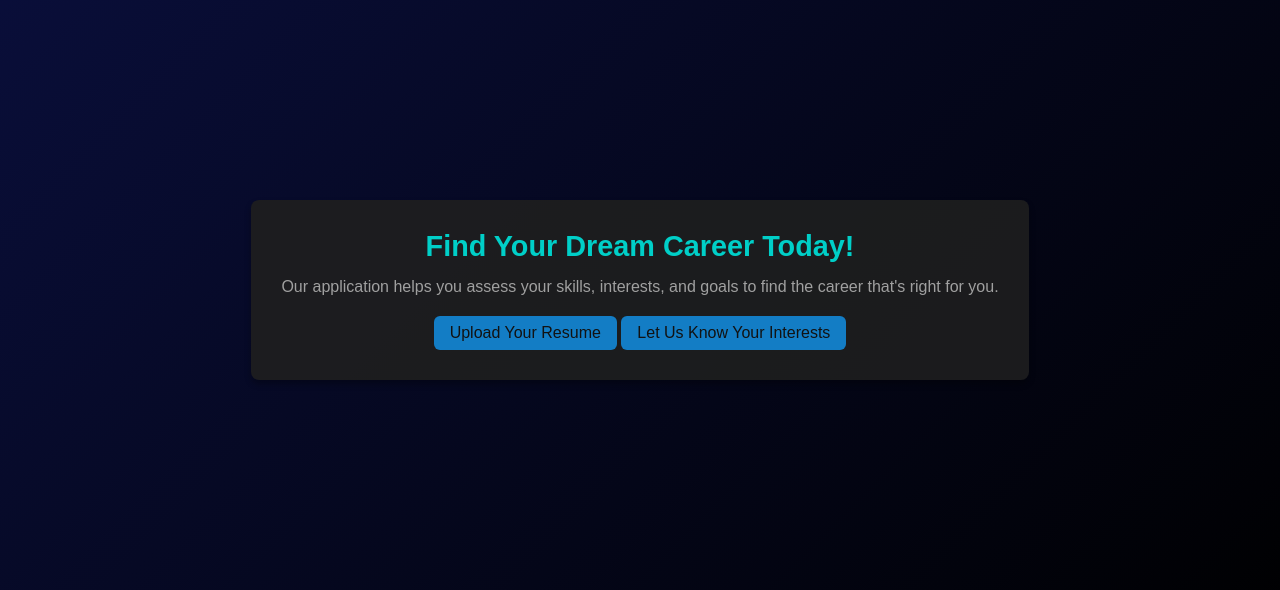
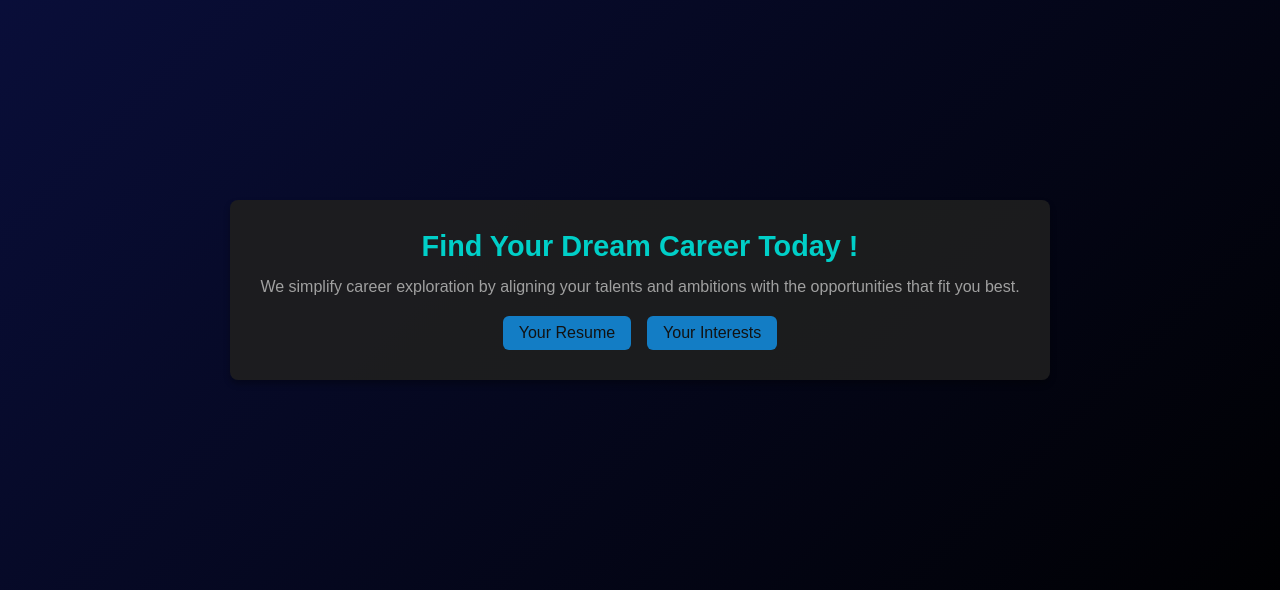
Before and after one commit to RiyanJohnson/MFC-Tech-Project, a Django app: page / in a window 1280 px wide. Shown: the part 131-721 px from the top of the page. Run offline with Django 5.2, Linux system fonts and the light colour scheme; a user stored in the database is signed in; some web fonts are replaced.

Commit message:
Update landingpage.html
hover,text and button optimized

```diff
--- a/careeradvisor/chatbot/templates/chatbot/landingpage.html
+++ b/careeradvisor/chatbot/templates/chatbot/landingpage.html
@@ -44,15 +44,17 @@
         }
 
         nav ul li a {
-            text-decoration: none;
-            color: #e0e0e0;
-            font-size: 0.9rem; /* Reduced font size */
-            transition: color 0.3s ease-in-out;
-        }
+  text-decoration: none;
+  color: #e0e0e0;
+  font-size: 0.9rem;
+  transition: color 0.3s ease-in-out, transform 0.2s ease-in-out;
+  display: inline-block; /* Ensures transform works */
+}
 
-        nav ul li a:hover {
-            color: #00cfc8; /* Aquamarine hover color */
-        }
+nav ul li a:hover {
+  color: #00cfc8;
+  transform: scale(1.15);
+}
 
         .container {
             max-width: 1000px; /* Reduced width for compact layout */
@@ -80,6 +82,7 @@
             color: #a0a0a0;
         }
 
+
         .hero-section button {
             padding: 8px 16px; /* Reduced button size for compactness */
             font-size: 1rem;
@@ -100,6 +103,13 @@
             color: #d0d0d0; /* Light gray error message text */
             margin-top: 10px; /* Reduced margin for compactness */
         }
+        .hero-section form {
+             display: flex;
+            justify-content: center;
+            gap: 16px; /* Adjust this value for more or less space */
+            flex-wrap: wrap;
+            margin-top: 10px;
+}
     </style>
 </head>
 <body>
@@ -121,22 +131,22 @@
 
       <!-- Hero Section -->
       <div class="hero-section">
-          <h2>Find Your Dream Career Today!</h2>
-          <p>Our application helps you assess your skills, interests, and goals to find the career that's right for you.</p>
+          <h2>Find Your Dream Career Today !</h2>
+          <p>We simplify career exploration by aligning your talents and ambitions with the opportunities that fit you best.</p>
 
           <!-- Check if user is logged in -->
           {% if user.is_authenticated %}
               <!-- Redirect to chatbot if logged in -->
               <form>
-                  <button formaction="{% url 'chatbot' %}">Upload Your Resume</button>
-                  <button formaction="{% url 'interests' %}">Let Us Know Your Interests</button>
+                  <button formaction="{% url 'chatbot' %}" title="Upload your resume">Your Resume</button>
+                  <button formaction="{% url 'interests' %}"> Your Interests</button>
               </form>
           {% else %}
               <!-- Show error message if not logged in -->
               <form>
                   <button formaction="{% url 'login' %}">Login</button>
               </form>
-              <p class="error-message">Please login to get started.</p>
+              <p class="error-message">Login to get started.</p>
           {% endif %}
       </div>
 
```
